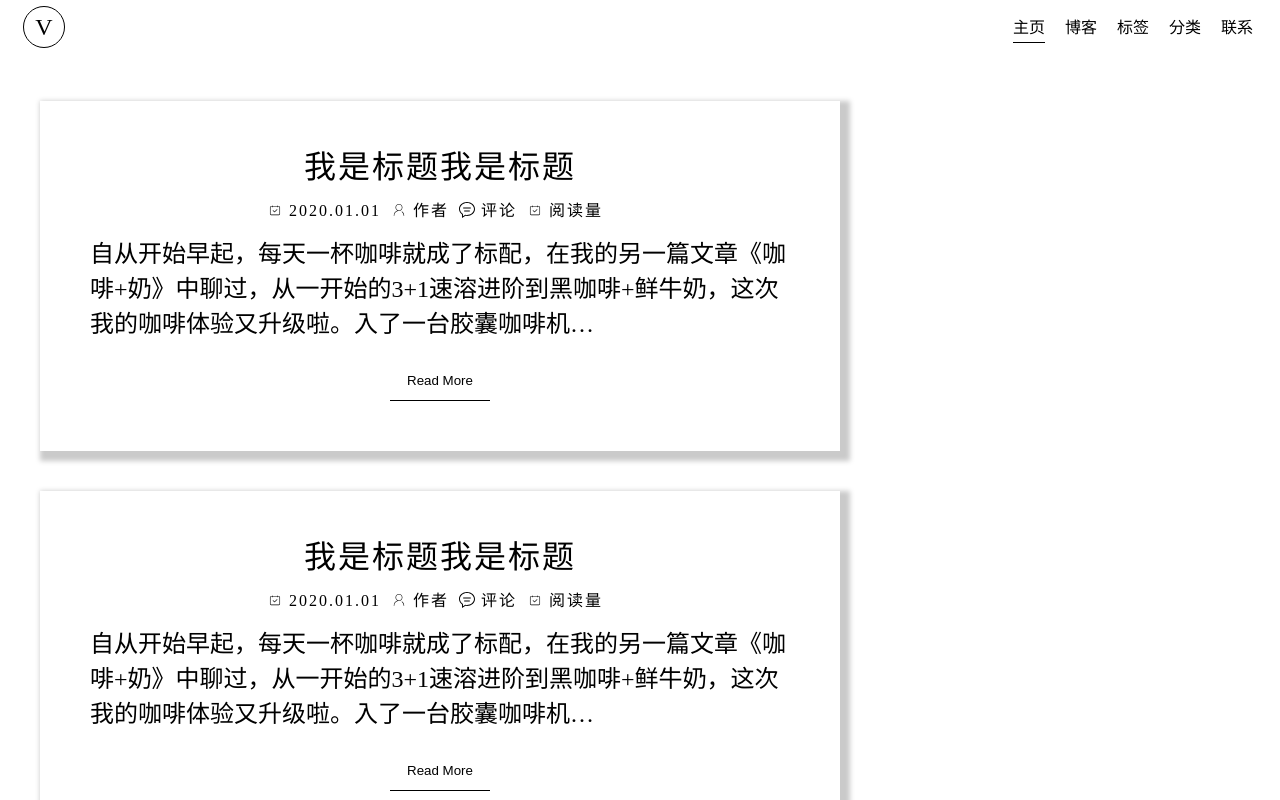
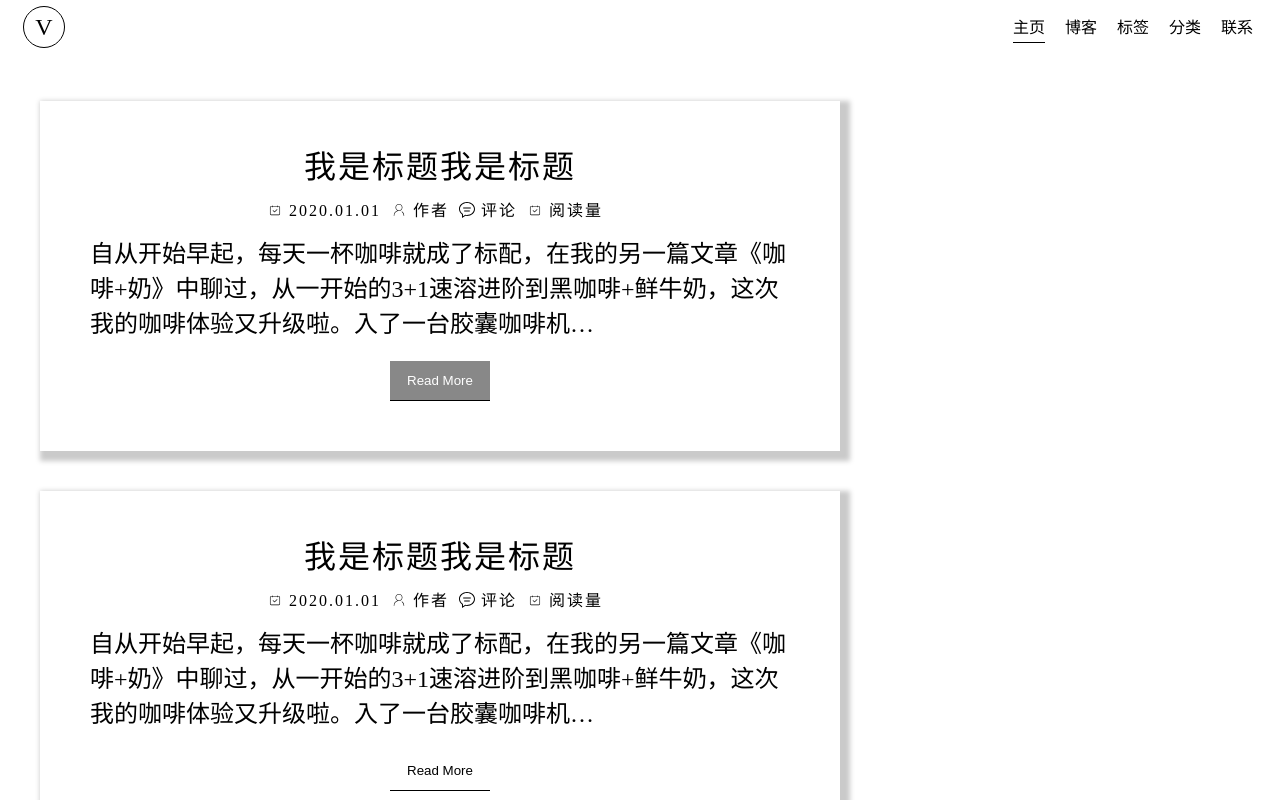
Before and after one commit to violateer/vio-blog, a Vue app: page / in a window 1280 px wide. In both pictures the pointer is over the button 440 px from the left and 381 px from the top of the page. Shown: the top 800 px of the page. Built offline with nearby package versions, Linux system fonts and the light colour scheme.

Commit message:
修改Card的btn样式

```diff
--- a/src/components/Card.vue
+++ b/src/components/Card.vue
@@ -87,6 +87,12 @@ export default Vue.extend({
     border: none;
     border-bottom: 1px solid black;
     cursor: pointer;
+    transition: all 250ms;
+
+    &:hover {
+      background-color: #888888;
+      color: white;
+    }
   }
 }
 
```
